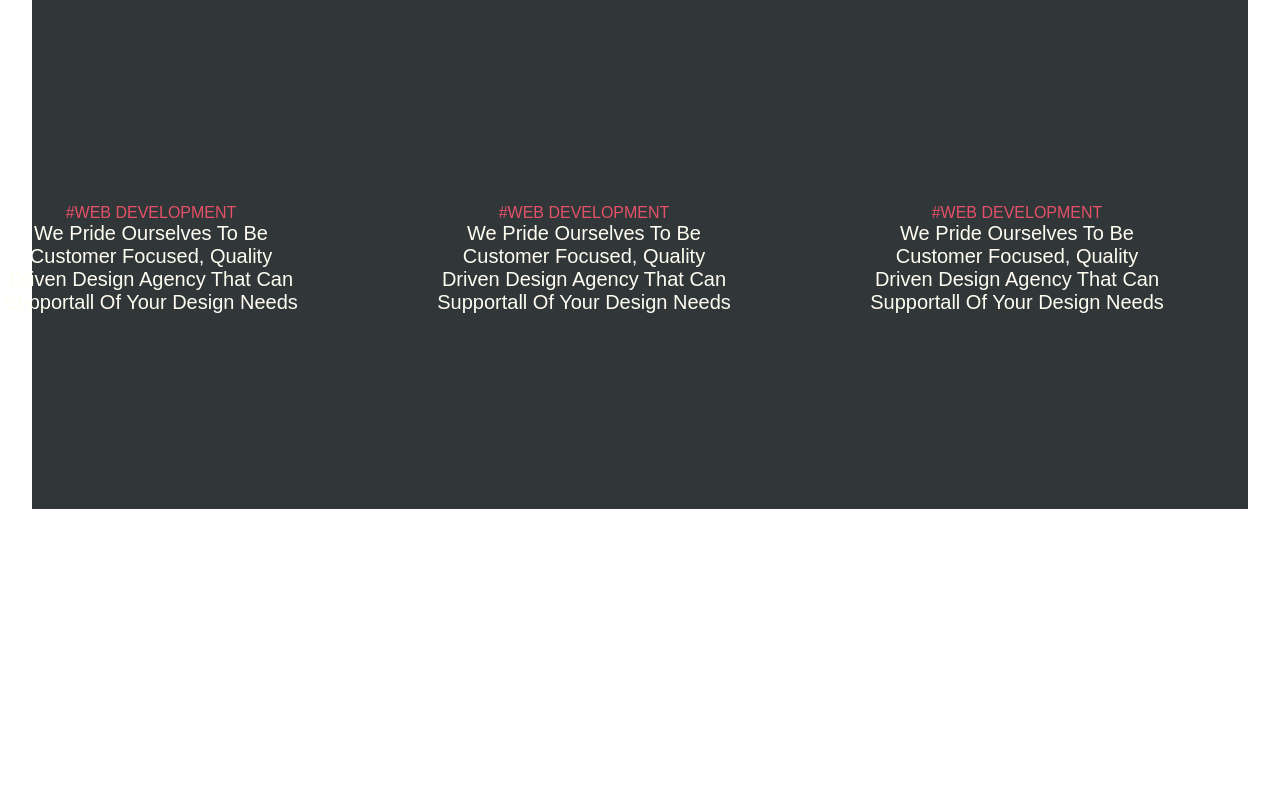
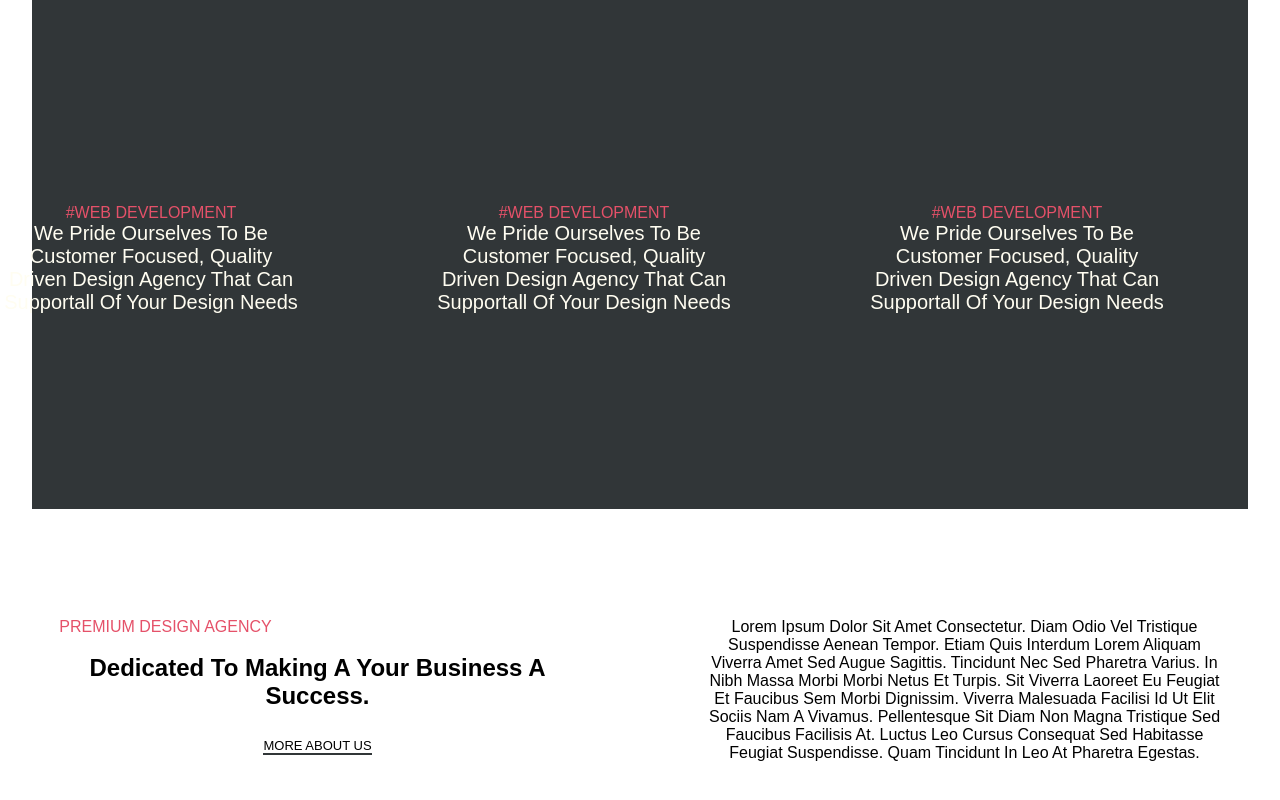
Before and after one commit to rkotchamp/rkot-agency, a React (Vite) app: page / in a window 1280 px wide. Shown: the part 2274-3074 px from the top of the page. Before the commit the page ends 2815 px from the top, so only its background shows below. Built offline with nearby package versions, Linux system fonts and the light colour scheme.

Commit message:
styled the user sections

```diff
--- /dev/null
+++ b/src/Components/AboutSection/AboutSection.css
@@ -0,0 +1,42 @@
+.aboutSection__container {
+  /* background-color: red; */
+  display: flex;
+  justify-content: center;
+
+  gap: 128px;
+  padding: 109px 293px;
+}
+
+.about__firstSection p {
+  width: 217px;
+  height: 36px;
+  font-family: var(--secondary-font-family);
+  text-transform: uppercase;
+  font-size: var(--small-subHeading-font-size);
+  color: var(--focus-color);
+}
+
+.about__firstSection h2 {
+  width: 521px;
+  height: 82px;
+  max-width: 521px;
+  max-height: 82px;
+  font-family: var(--secondary-font-family);
+  text-transform: capitalize;
+}
+
+.about__firstSection span {
+  font-family: var(--secondary-font-family);
+  text-transform: uppercase;
+  font-size: 13px;
+  border-bottom: 2px solid var(--body-color);
+}
+
+.about__secondSection p {
+  width: 517px;
+  height: 319px;
+  max-width: 517px;
+  max-height: 319px;
+  font-family: var(--secondary-font-family);
+  text-transform: capitalize;
+}
--- /dev/null
+++ b/src/Components/AboutSection/AboutSection.jsx
@@ -0,0 +1,28 @@
+import "./AboutSection.css";
+
+function AboutSection() {
+  return (
+    <div className="aboutSection__container">
+      <div className="about__firstSection">
+        <p>Premium design agency</p>
+        <h2>Dedicated to making a your business A success.</h2>
+        <span>More about us</span>
+      </div>
+
+      <div className="about__secondSection">
+        <p>
+          Lorem ipsum dolor sit amet consectetur. Diam odio vel tristique
+          suspendisse aenean tempor. Etiam quis interdum lorem aliquam viverra
+          amet sed augue sagittis. Tincidunt nec sed pharetra varius. In nibh
+          massa morbi morbi netus et turpis. Sit viverra laoreet eu feugiat et
+          faucibus sem morbi dignissim. Viverra malesuada facilisi id ut elit
+          sociis nam a vivamus. Pellentesque sit diam non magna tristique sed
+          faucibus facilisis at. Luctus leo cursus consequat sed habitasse
+          feugiat suspendisse. Quam tincidunt in leo at pharetra egestas.
+        </p>
+      </div>
+    </div>
+  );
+}
+
+export default AboutSection;
--- a/src/Components/PortfolioSection/PortfolioSection.css
+++ b/src/Components/PortfolioSection/PortfolioSection.css
@@ -38,6 +38,7 @@
   width: var(--medium-button-width);
   height: var(--medium-button-height);
   background-color: var(--focus-color);
+  border: none;
   border-radius: 30px;
   text-transform: uppercase;
   color: var(--second-primary-color);
--- /dev/null
+++ b/src/Components/Testimonials&Contacts/Contact/Contact.jsx
@@ -0,0 +1,7 @@
+import "./Contact.css";
+
+function Contact() {
+  return <div className="contact_container"></div>;
+}
+
+export default Contact;
--- /dev/null
+++ b/src/Components/Testimonials&Contacts/Testimonials/Testimonials.jsx
@@ -0,0 +1,7 @@
+import "./Testimonials.css";
+
+function Testimonials() {
+  return <div className="testimonials__container"></div>;
+}
+
+export default Testimonials;
--- /dev/null
+++ b/src/Components/Testimonials&Contacts/Testimony/Testimony.jsx
@@ -0,0 +1,15 @@
+import Contact from "../Contact/Contact";
+import Testimonials from "../Testimonials/Testimonials";
+
+import "./Testimony.css";
+
+function Testimony() {
+  return (
+    <div className="testimony__container">
+      <Testimonials />
+      <Contact />
+    </div>
+  );
+}
+
+export default Testimony;
--- a/src/Pages/HomePage/Home.jsx
+++ b/src/Pages/HomePage/Home.jsx
@@ -4,6 +4,8 @@ import BurgerMenu from "../../Components/OpenBurgerMenu/BurgerMenu";
 import PortfolioSection from "../../Components/PortfolioSection/PortfolioSection";
 import NavShowContext from "../../context/NavShowContext";
 import ServicesSection from "../../Components/ServicesSection/ServicesSection";
+import AboutSection from "../../Components/AboutSection/AboutSection";
+import Testimony from "../../Components/Testimonials&Contacts/Testimony/Testimony";
 
 import "./Home.css";
 
@@ -17,6 +19,8 @@ function Home() {
       <Hero />
       <PortfolioSection />
       <ServicesSection />
+      <AboutSection />
+      <Testimony />
     </div>
   );
 }
```
Also changed, not shown: src/Components/Testimonials&Contacts/Contact/Contact.css (added), src/Components/Testimonials&Contacts/Testimonials/Testimonials.css (added), src/Components/Testimonials&Contacts/Testimony/Testimony.css (added).
